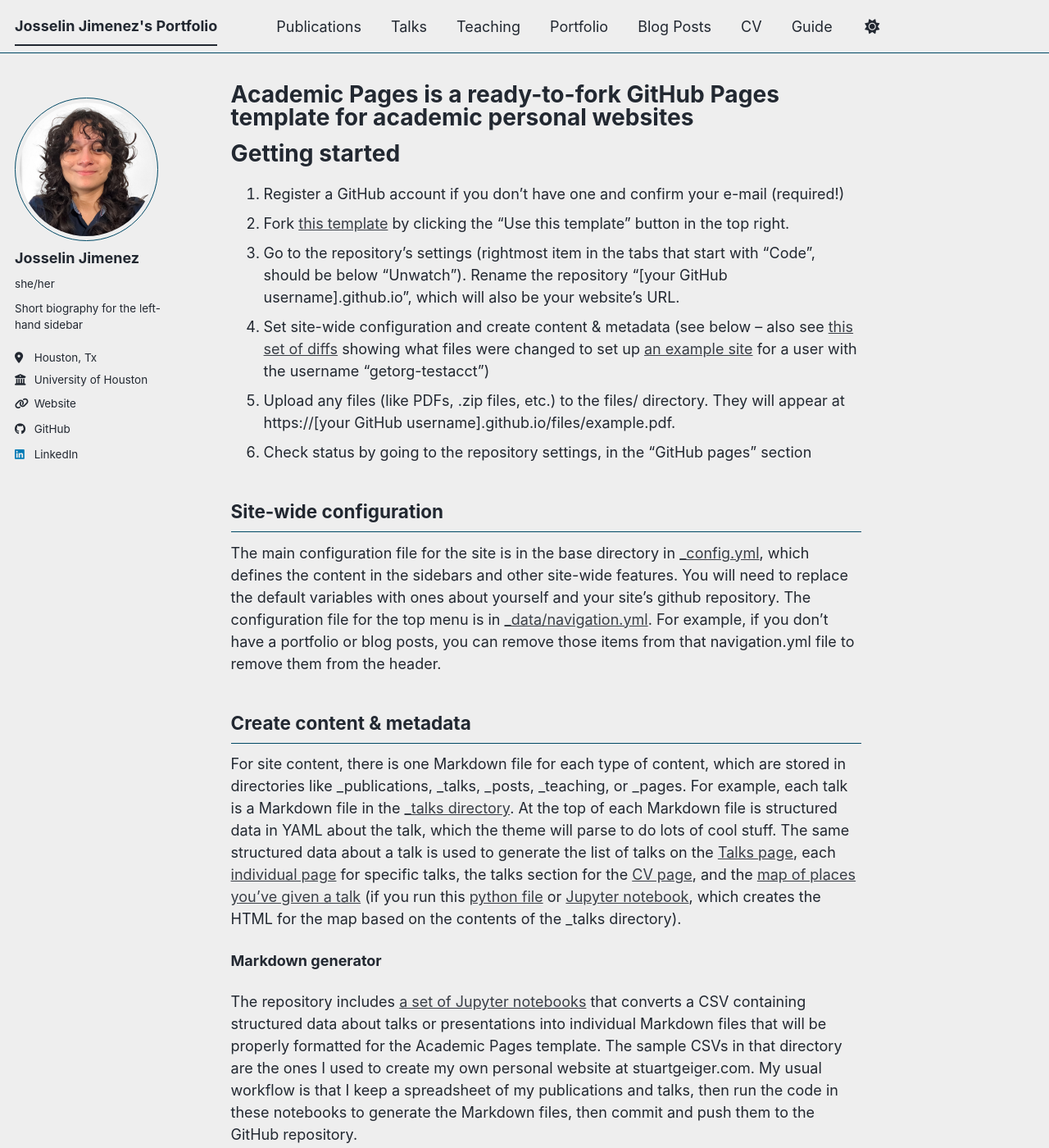
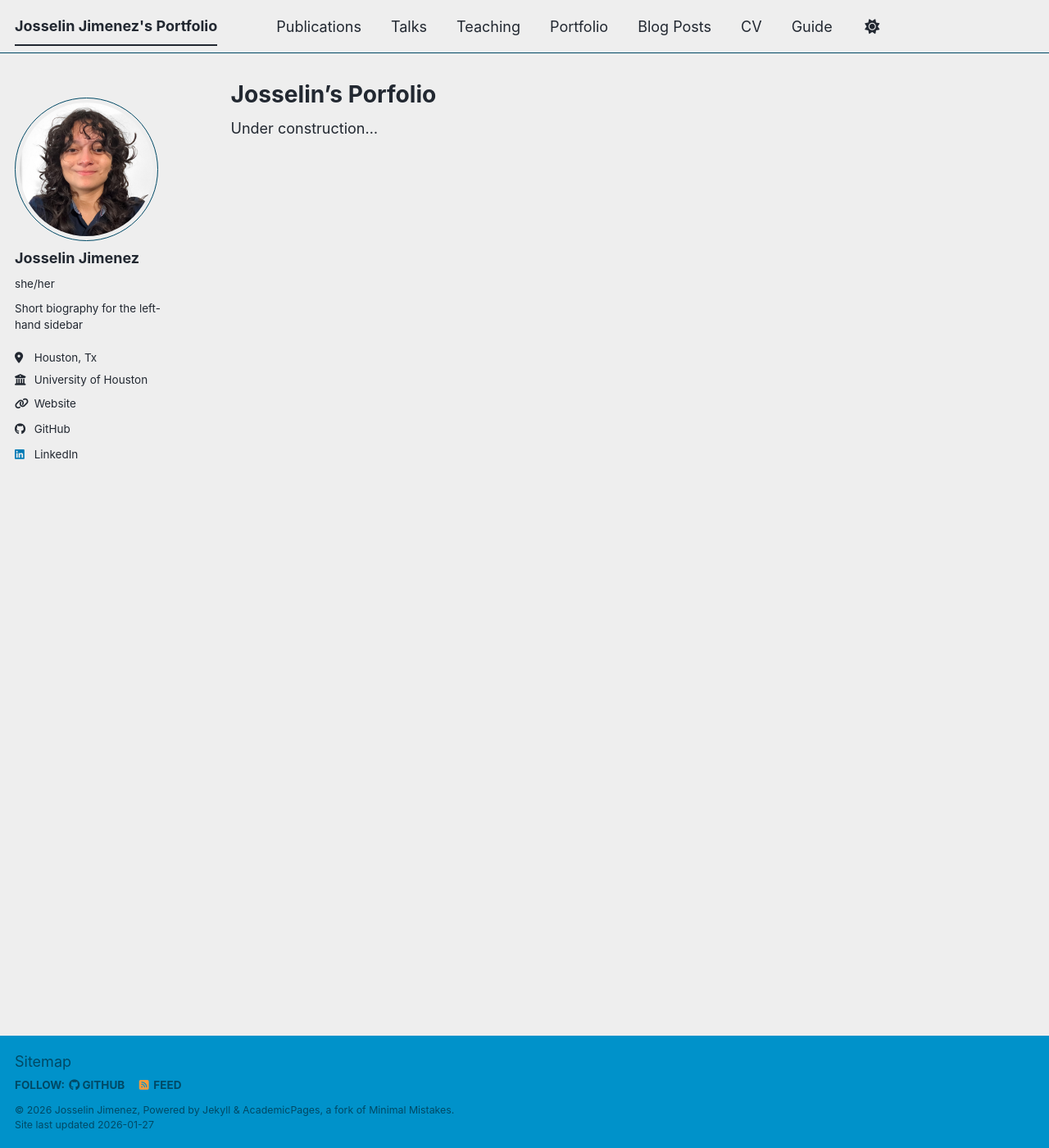
Before and after one commit to josselin-jimenez/josselin-jimenez.github.io, a Jekyll site: the page built from _pages/about.md, in a window 1280 px wide and 1400 px high. Shown: the whole window at 82% size. Built offline with Jekyll 4.4.1, drawn with Linux system fonts in a browser that asks for light colours; a script bundle is joined from its source files by our own code; library files that are not in the unit come from our copies; some of the changed text lies outside the part shown.

Commit message:
Update about.md
Rename homepage's title & remove template info

```diff
--- a/_pages/about.md
+++ b/_pages/about.md
@@ -1,41 +1,9 @@
 ---
 permalink: /
-title: "Academic Pages is a ready-to-fork GitHub Pages template for academic personal websites"
+title: "Josselin's Porfolio"
 author_profile: true
 redirect_from:
   - /about/
   - /about.html
 ---
-
-Getting started
-======
-1. Register a GitHub account if you don't have one and confirm your e-mail (required!)
-1. Fork [this template](https://github.com/academicpages/academicpages.github.io) by clicking the "Use this template" button in the top right.
-1. Go to the repository's settings (rightmost item in the tabs that start with "Code", should be below "Unwatch"). Rename the repository "[your GitHub username].github.io", which will also be your website's URL.
-1. Set site-wide configuration and create content & metadata (see below -- also see [this set of diffs](https://archive.is/3TPas) showing what files were changed to set up [an example site](https://getorg-testacct.github.io) for a user with the username "getorg-testacct")
-1. Upload any files (like PDFs, .zip files, etc.) to the files/ directory. They will appear at https://[your GitHub username].github.io/files/example.pdf.
-1. Check status by going to the repository settings, in the "GitHub pages" section
-
-Site-wide configuration
-------
-The main configuration file for the site is in the base directory in [_config.yml](https://github.com/academicpages/academicpages.github.io/blob/master/_config.yml), which defines the content in the sidebars and other site-wide features. You will need to replace the default variables with ones about yourself and your site's github repository. The configuration file for the top menu is in [_data/navigation.yml](https://github.com/academicpages/academicpages.github.io/blob/master/_data/navigation.yml). For example, if you don't have a portfolio or blog posts, you can remove those items from that navigation.yml file to remove them from the header.
-
-Create content & metadata
-------
-For site content, there is one Markdown file for each type of content, which are stored in directories like _publications, _talks, _posts, _teaching, or _pages. For example, each talk is a Markdown file in the [_talks directory](https://github.com/academicpages/academicpages.github.io/tree/master/_talks). At the top of each Markdown file is structured data in YAML about the talk, which the theme will parse to do lots of cool stuff. The same structured data about a talk is used to generate the list of talks on the [Talks page](https://academicpages.github.io/talks), each [individual page](https://academicpages.github.io/talks/2012-03-01-talk-1) for specific talks, the talks section for the [CV page](https://academicpages.github.io/cv), and the [map of places you've given a talk](https://academicpages.github.io/talkmap.html) (if you run this [python file](https://github.com/academicpages/academicpages.github.io/blob/master/talkmap.py) or [Jupyter notebook](https://github.com/academicpages/academicpages.github.io/blob/master/talkmap.ipynb), which creates the HTML for the map based on the contents of the _talks directory).
-
-**Markdown generator**
-
-The repository includes [a set of Jupyter notebooks](https://github.com/academicpages/academicpages.github.io/tree/master/markdown_generator
-) that converts a CSV containing structured data about talks or presentations into individual Markdown files that will be properly formatted for the Academic Pages template. The sample CSVs in that directory are the ones I used to create my own personal website at stuartgeiger.com. My usual workflow is that I keep a spreadsheet of my publications and talks, then run the code in these notebooks to generate the Markdown files, then commit and push them to the GitHub repository.
-
-How to edit your site's GitHub repository
-------
-Many people use a git client to create files on their local computer and then push them to GitHub's servers. If you are not familiar with git, you can directly edit these configuration and Markdown files directly in the github.com interface. Navigate to a file (like [this one](https://github.com/academicpages/academicpages.github.io/blob/master/_talks/2012-03-01-talk-1.md) and click the pencil icon in the top right of the content preview (to the right of the "Raw | Blame | History" buttons). You can delete a file by clicking the trashcan icon to the right of the pencil icon. You can also create new files or upload files by navigating to a directory and clicking the "Create new file" or "Upload files" buttons.
-
-Example: editing a Markdown file for a talk
-![Editing a Markdown file for a talk](/images/editing-talk.png)
-
-For more info
-------
-More info about configuring Academic Pages can be found in [the guide](https://academicpages.github.io/markdown/), the [growing wiki](https://github.com/academicpages/academicpages.github.io/wiki), and you can always [ask a question on GitHub](https://github.com/academicpages/academicpages.github.io/discussions). The [guides for the Minimal Mistakes theme](https://mmistakes.github.io/minimal-mistakes/docs/configuration/) (which this theme was forked from) might also be helpful.
+Under construction...
```
